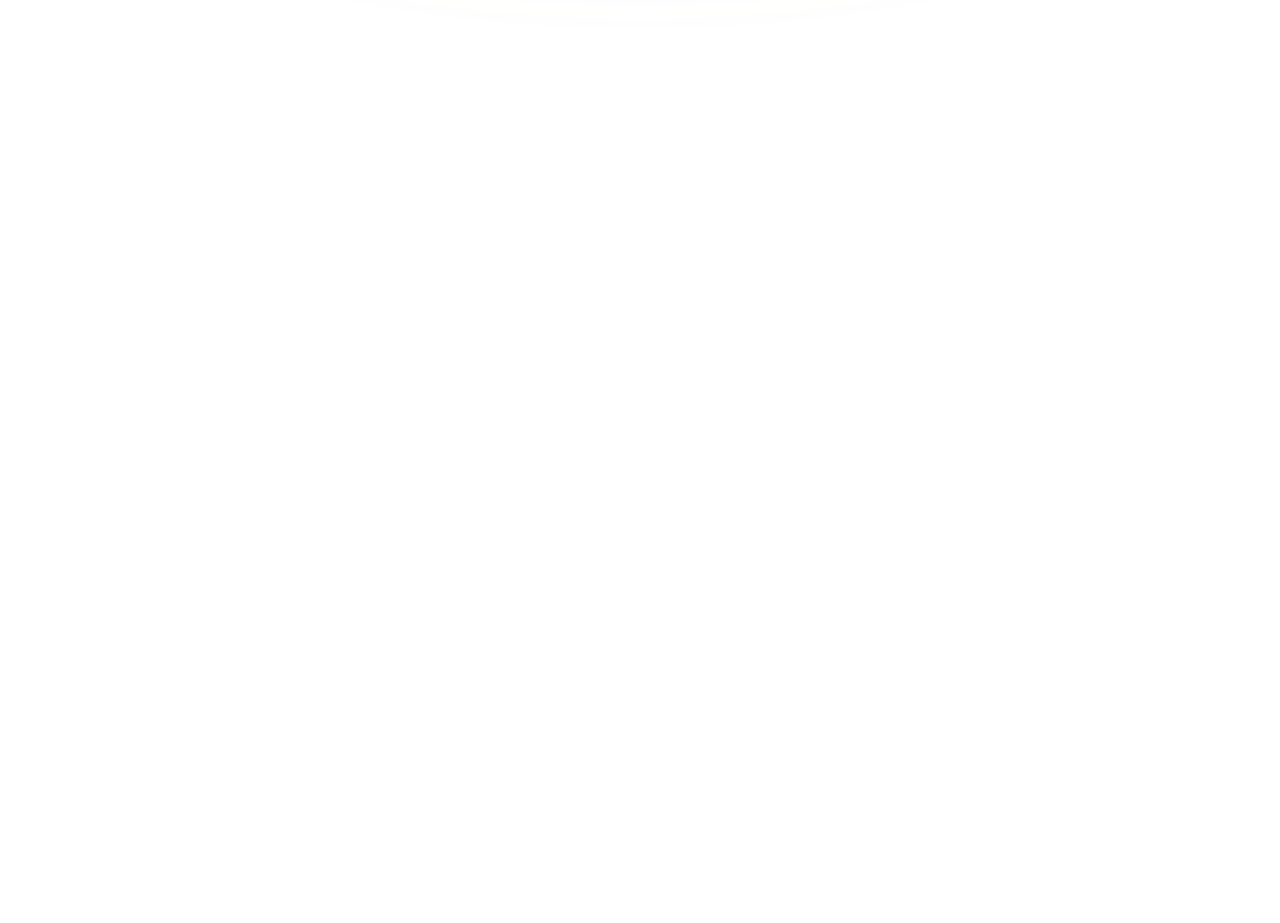
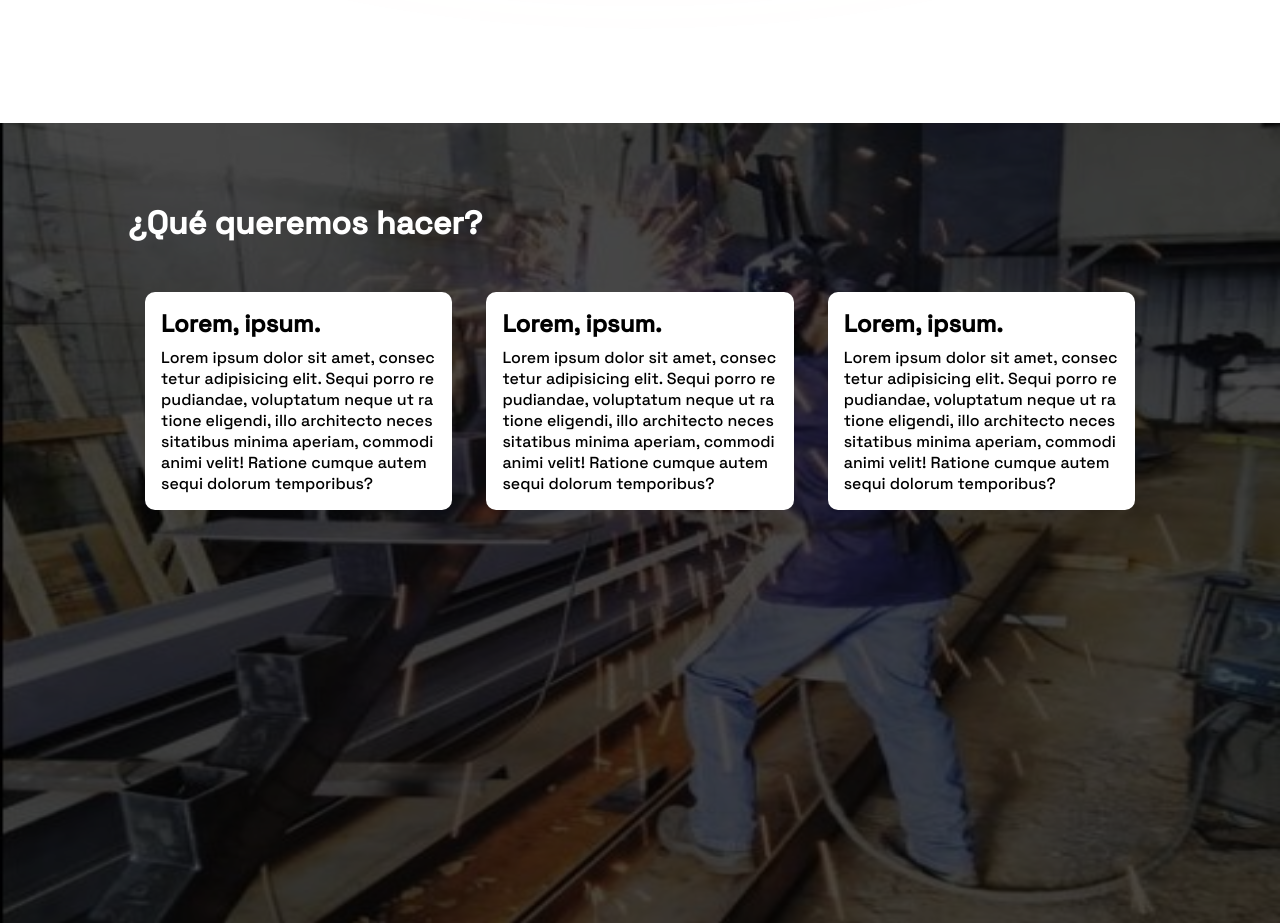
Before and after one commit to KrlosPK/WebFAM, a React (Vite) app: page / in a window 1280 px wide. Shown: the part 620-1543 px from the top of the page. Before the commit the page ends 800 px from the top, so only its background shows below. Built offline with nearby package versions, Linux system fonts and the light colour scheme.

Commit message:
home second section background info

```diff
--- /dev/null
+++ b/src/Assets/Card/Card.css
@@ -0,0 +1,10 @@
+.Card {
+	border-radius: 10px;
+	display: flex;
+	flex-direction: column;
+	flex-wrap: wrap;
+	gap: .5em;
+	margin: 1px;
+	padding: 1rem;
+	word-break: break-all;
+}
--- /dev/null
+++ b/src/Assets/Card/Card.jsx
@@ -0,0 +1,19 @@
+import './Card.css'
+
+const Card = ({ background, title, description, titleColor, descriptionColor, size }) => {
+	// ? Sizes
+	if (size == 'extralarge') size = '60%'
+	if (size == 'large') size = '50%'
+	if (size == 'medium') size = '40%'
+	if (size == 'short') size = '30%'
+	if (size == 'extrashort') size = '20%'
+
+	return (
+		<div className='Card' style={{ backgroundColor: background, width: size }}>
+			<h2 style={{ color: titleColor }}>{title}</h2>
+			<p style={{ color: descriptionColor }}>{description}</p>
+		</div>
+	)
+}
+
+export default Card
--- /dev/null
+++ b/src/components/Home/AboutUs.css
@@ -0,0 +1,33 @@
+.AboutUs-container {
+	background: url('../../Assets/Images/bg-home.jpg') no-repeat;
+	background-attachment: fixed;
+	background-size: 100% 100%;
+	display: grid;
+	height: 100vh;
+	place-items: center;
+	position: relative;
+	z-index: 1;
+}
+.AboutUs-container::before {
+	background: rgba(0, 0, 0, 0.7);
+	content: '';
+	height: 100%;
+	inset: 0;
+	position: absolute;
+	width: 100%;
+	z-index: -1;
+}
+.info {
+	width: 80%;
+	height: 80vh;
+	display: flex;
+	flex-direction: column;
+	gap: 3rem;
+}
+.cards {
+	display: inherit;
+	justify-content: space-around;
+}
+.AboutUs-container h1 {
+	color: white;
+}
--- /dev/null
+++ b/src/components/Home/AboutUs.jsx
@@ -0,0 +1,19 @@
+import Card from '../../Assets/Card/Card'
+import './AboutUs.css'
+
+const AboutUs = () => {
+	return (
+		<main className='AboutUs-container'>
+			<div className='info'>
+				<h1>¿Qué queremos hacer?</h1>
+				<div className='cards'>
+					<Card title={'Lorem, ipsum.'} description={'Lorem ipsum dolor sit amet, consectetur adipisicing elit. Sequi porro repudiandae, voluptatum neque ut ratione eligendi, illo architecto necessitatibus minima aperiam, commodi animi velit! Ratione cumque autem sequi dolorum temporibus?'} size={'short'} background={'white'} />
+					<Card title={'Lorem, ipsum.'} description={'Lorem ipsum dolor sit amet, consectetur adipisicing elit. Sequi porro repudiandae, voluptatum neque ut ratione eligendi, illo architecto necessitatibus minima aperiam, commodi animi velit! Ratione cumque autem sequi dolorum temporibus?'} size={'short'} background={'white'} />
+					<Card title={'Lorem, ipsum.'} description={'Lorem ipsum dolor sit amet, consectetur adipisicing elit. Sequi porro repudiandae, voluptatum neque ut ratione eligendi, illo architecto necessitatibus minima aperiam, commodi animi velit! Ratione cumque autem sequi dolorum temporibus?'} size={'short'} background={'white'} />
+				</div>
+			</div>
+		</main>
+	)
+}
+
+export default AboutUs
--- a/src/components/Home/Home.css
+++ b/src/components/Home/Home.css
@@ -1,4 +1,4 @@
-main {
+.home-container {
 	align-items: center;
 	display: flex;
 	flex-direction: column;
@@ -7,13 +7,8 @@ main {
 	justify-content: center;
 	position: relative;
 }
-main::before {
-	background: radial-gradient(
-		50% 50% at 50% 50%,
-		#f76b1c 0%,
-		rgba(251, 172, 127, 0.5625) 43.75%,
-		rgba(255, 255, 255, 0) 100%
-	);
+.home-container::before {
+	background: radial-gradient(50% 50% at 50% 50%, #f76b1c 0%, rgba(251, 172, 127, 0.5625) 43.75%, rgba(255, 255, 255, 0) 100%);
 	content: '';
 	filter: blur(69.6px);
 	height: 100%;
@@ -23,7 +18,7 @@ main::before {
 	width: 100%;
 	z-index: -1;
 }
-main h1 {
+.home-container h1 {
 	color: white;
 	font-size: calc(5em + 1vmin);
 	letter-spacing: 9px;
@@ -31,37 +26,37 @@ main h1 {
 	text-align: center;
 	width: 800px;
 }
-main h1 span {
+.home-container h1 span {
 	color: var(--text-color);
 	left: 7px;
 	letter-spacing: 9px;
 	position: absolute;
 	top: -3px;
 }
-main p {
+.home-container p {
 	text-align: center;
 	width: 54vw;
 }
 
-main .buttons {
+.home-container .buttons {
 	display: flex;
 	gap: 0.8rem;
 }
 
 @media (max-width: 857px) {
-	main h1 {
+	.home-container h1 {
 		font-size: calc(3em + 1vmin);
 		width: 600px;
 	}
 }
 @media (max-width: 630px) {
-	main h1 {
+	.home-container h1 {
 		font-size: calc(1.5em + 1vmin);
 		width: 320px;
 	}
 }
 @media (max-width: 320px) {
-	main h1 {
+	.home-container h1 {
 		font-size: calc(0.8em + 1vmin);
 		width: 220px;
 	}
--- a/src/components/Home/Home.jsx
+++ b/src/components/Home/Home.jsx
@@ -1,13 +1,14 @@
 import './Home.css';
 
 // Components
-import { Button } from '../Assets/Button';
+import { Button } from '../../Assets/Button/Button';
 import { Services } from './Services';
+import AboutUs from './AboutUs';
 
 const Home = () => {
 	return (
 		<>
-			<main className='container'>
+			<main className='home-container'>
 				<h1>
 					SOLDANDO SUEÑOS
 					<span>SOLDANDO SUEÑOS</span>
@@ -23,6 +24,7 @@ const Home = () => {
 				</div>
 			</main>
 			<Services />
+			<AboutUs/>
 		</>
 	);
 };
--- a/src/components/Home/Services.css
+++ b/src/components/Home/Services.css
@@ -5,6 +5,7 @@
 	justify-content: center;
 	margin: 0 auto;
 	width: 70%;
+	margin-bottom: 20vh;
 }
 .service {
 	display: flex;
--- a/src/components/Login/Login.jsx
+++ b/src/components/Login/Login.jsx
@@ -1,6 +1,6 @@
 import './login.css'
-import { Button } from '../Assets/Button'
 import { Link } from 'react-router-dom'
+import { Button } from '../../Assets/Button/Button'
 
 const Login = () => {
 	return (
--- a/src/components/Navbar/Navbar.jsx
+++ b/src/components/Navbar/Navbar.jsx
@@ -2,7 +2,7 @@
 import './Navbar.css';
 
 // Components
-import { Button } from '../Assets/Button';
+import { Button } from '../../Assets/Button/Button'
 
 // React Icons
 import { FcHome } from 'react-icons/fc'; // Inicio
```
Also changed, not shown: src/Assets/Button/Button.css (renamed from src/components/Assets/Button.css), src/Assets/Button/Button.jsx (renamed from src/components/Assets/Button.jsx), src/Assets/Images/bg-home.jpg (added).
